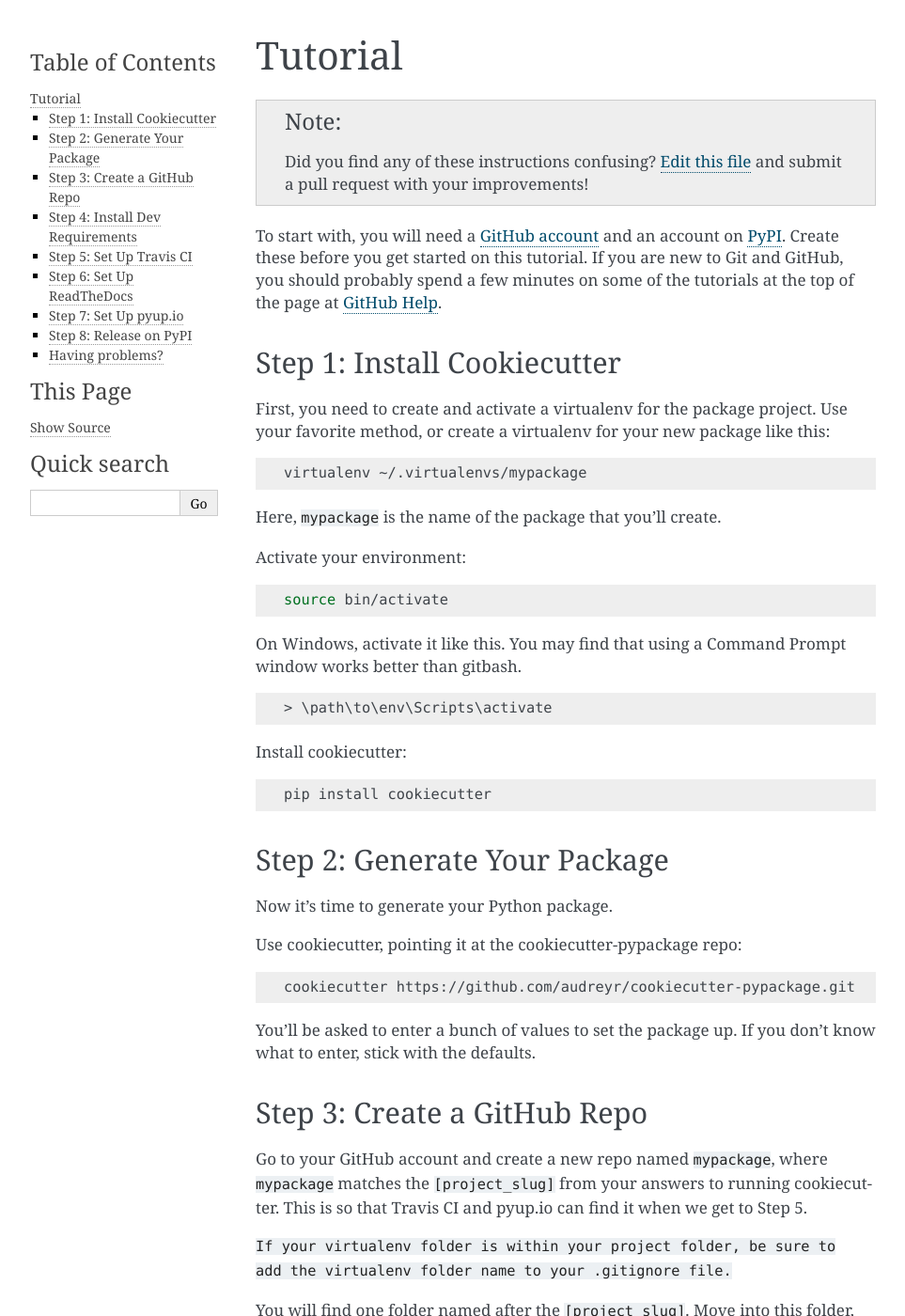
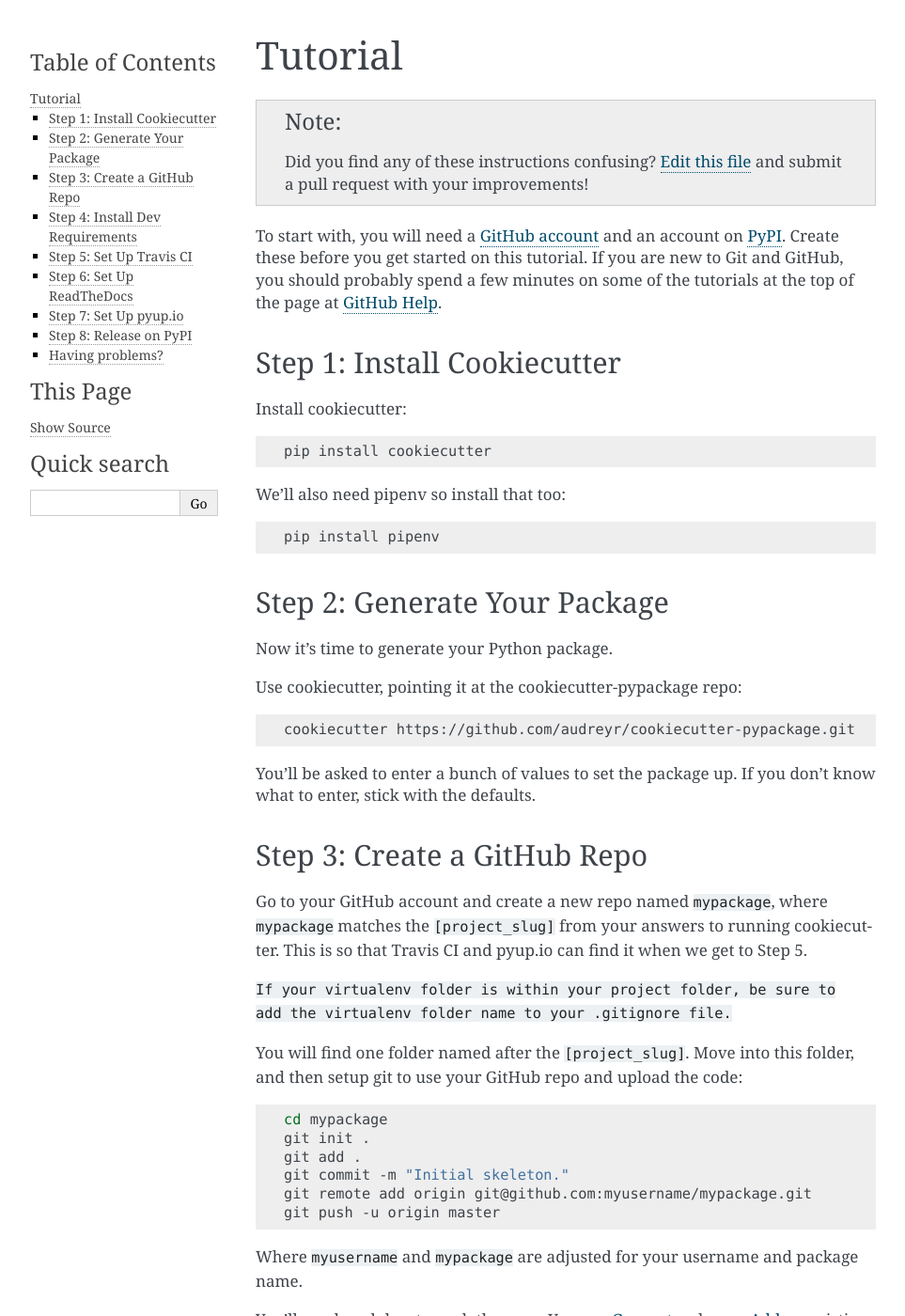
Before and after one commit to audreyfeldroy/cookiecutter-pypackage, a Sphinx documentation site: the page built from docs/tutorial.rst, in a window 1280 px wide and 1400 px high. Shown: the whole window at 94% size, without its empty margins (148-1111 px from the left). Built offline with Sphinx 7.4.7, drawn with Linux system fonts in a browser that asks for light colours; some of the changed text lies outside the part shown.

Commit message:
Start rewriting docs

```diff
--- a/docs/tutorial.rst
+++ b/docs/tutorial.rst
@@ -16,32 +16,17 @@
 Step 1: Install Cookiecutter
 ----------------------------
 
-First, you need to create and activate a virtualenv for the package project. Use your favorite method, or create a virtualenv for your new package like this:
-
-.. code-block:: bash
-
-    virtualenv ~/.virtualenvs/mypackage
-
-Here, ``mypackage`` is the name of the package that you'll create.
-
-Activate your environment:
-
-.. code-block:: bash
-
-    source bin/activate
-
-On Windows, activate it like this. You may find that using a Command Prompt window works better than gitbash.
-
-.. code-block:: powershell
-
-    > \path\to\env\Scripts\activate
-
-
 Install cookiecutter:
 
 .. code-block:: bash
 
     pip install cookiecutter
+
+We'll also need pipenv so install that too:
+
+.. code-block:: bash
+
+    pip install pipenv
 
 
 Step 2: Generate Your Package
@@ -88,13 +73,13 @@
 Step 4: Install Dev Requirements
 --------------------------------
 
-You should still be in the folder containing the ``requirements_dev.txt`` file.
+You should still be in the folder containing the ``Pipfile`` file.
 
-Your virtualenv should still be activated. If it isn't, activate it now. Install the new project's local development requirements:
+Install the new project's local development requirements inside a virtual environment using pipenv:
 
 .. code-block:: bash
 
-    pip install -r requirements_dev.txt
+    pipenv install
 
 
 Step 5: Set Up Travis CI
```
